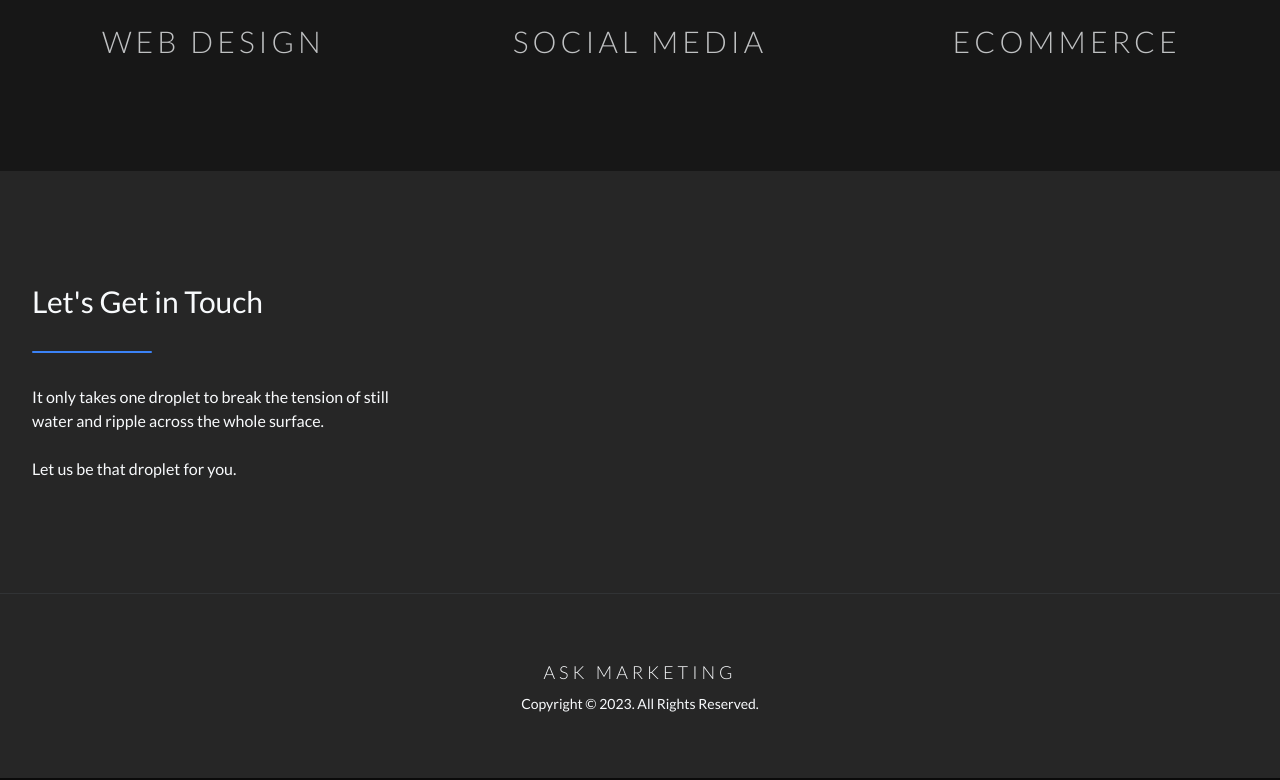
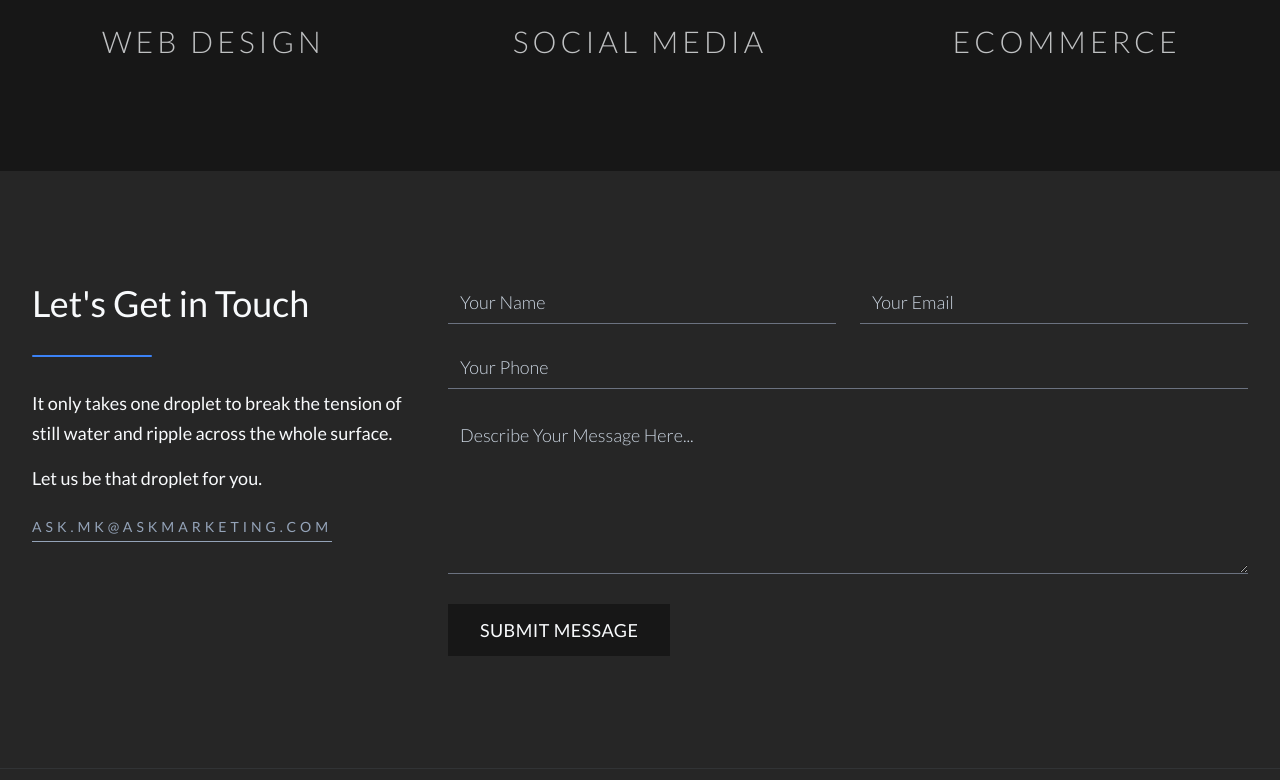
Before and after one commit to haneulchoistudio/ask-marketing, a Next.js app: page / in a window 1280 px wide. Shown: the part 2017-2797 px from the top of the page. Built offline with nearby package versions, Linux system fonts and the light colour scheme.

Commit message:
added: contact form

```diff
--- /dev/null
+++ b/components/customs/ContactForm.tsx
@@ -0,0 +1,46 @@
+import dynamic from 'next/dynamic';
+import { twMerge } from 'tailwind-merge';
+import type { NextJS } from 'types';
+
+const Form = dynamic(() => import('../templates').then((_) => _.Form));
+
+const ContactForm: NextJS.Components.Created<
+    NextJS.Components.WithChildren<'must'> & NextJS.Components.WithClassName
+> = ({ children, className = '' }) => {
+    return (
+        <Form
+            name="contact form"
+            className="grid grid-cols-1 lg:grid-cols-12 gap-8"
+            onSubmit={(e) => {
+                console.log(e);
+            }}
+        >
+            <article className="lg:col-span-4">
+                <h4 className="font-medium text-2xl md:text-3xl lg:text-4xl">
+                    Let&apos;s Get in Touch
+                </h4>
+                <article className="w-[120px] block h-[2.5px] bg-blue-500 rounded my-8" />
+                <p className="flex flex-col gap-y-4 lg:text-lg lg:leading-relaxed">
+                    <span>
+                        It only takes one droplet to break the tension of still
+                        water and ripple across the whole surface.
+                    </span>
+
+                    <span>Let us be that droplet for you.</span>
+                </p>
+
+                <a
+                    href="mailto:haneulchoi.business@gmail.com"
+                    className="mt-4 lg:mt-6 block text-slate-400 border-slate-400 tracking-[0.25rem] text-xs lg:text-sm pb-1 border-b w-max transition-all duration-[0.325s] ease-in-out lg:hover:text-blue-500 lg:hover:border-blue-500"
+                >
+                    ASK.MK@ASKMARKETING.COM
+                </a>
+            </article>
+            <article className={twMerge('lg:col-span-8', className)}>
+                {children}
+            </article>
+        </Form>
+    );
+};
+
+export default ContactForm;
--- a/components/customs/ServiceCard.tsx
+++ b/components/customs/ServiceCard.tsx
@@ -14,7 +14,7 @@ const FloatBox: NextJS.Components.Created<FloatBoxProps> = ({
     slug,
 }) => {
     return (
-        <article className="absolute bottom-0 lg:-top-full z-10 lg:-translate-y-full w-full h-max lg:h-full bg-neutral-800 lg:bg-neutral-900/95 lg:backdrop-blur-sm transform transition-all duration-[0.45s] ease-in-out lg:group-hover:-top-0 lg:group-hover:-translate-y-0 flex flex-col justify-between lg:justify-center p-6 lg:p-8">
+        <article className="absolute bottom-0 lg:-top-full z-10 lg:-translate-y-full w-full h-max lg:h-full bg-neutral-800 lg:bg-neutral    -900/95 lg:backdrop-blur-sm transform transition-all duration-[0.45s] ease-in-out lg:group-hover:-top-0 lg:group-hover:-translate-y-0 flex flex-col justify-between lg:justify-center p-6 lg:p-8">
             <p className="font-light text-base md:text-lg lg:text-xl 2xl:text-2xl 2xl:leading-[1.4] leading-[1.67] lg:leading-[1.67] mb-4 lg:mb-6">
                 {description}
             </p>
--- a/pages/index.tsx
+++ b/pages/index.tsx
@@ -4,7 +4,6 @@ import SocialMedia from 'public/social_media.png';
 import WebDesign from 'public/web_design.png';
 import Ecommerce from 'public/ecommerce.png';
 import dynamic from 'next/dynamic';
-import { Form } from '@/next-js/template-components';
 
 const List = dynamic(() =>
     import('@/next-js/template-components').then((_) => _.List)
@@ -19,6 +18,7 @@ const Header = dynamic(() => import('@/next-js/components/Header'));
 const Footer = dynamic(() => import('@/next-js/components/Footer'));
 const ServiceCard = dynamic(() => import('@/next-js/components/ServiceCard'));
 const StylishRoute = dynamic(() => import('@/next-js/components/StylishRoute'));
+const ContactForm = dynamic(() => import('@/next-js/components/ContactForm'));
 
 const Homepage: NextJS.Pages.Page = () => {
     return (
@@ -109,29 +109,45 @@ const Homepage: NextJS.Pages.Page = () => {
                 </div>
                 <div className="bg-neutral-800">
                     <section className="px-8 py-20 lg:py-28 max-w-cutoff mx-auto">
-                        <Form
-                            name="contact form"
-                            className="grid grid-cols-1 lg:grid-cols-12 gap-8"
-                            onSubmit={(e) => {
-                                console.log(e);
-                            }}
-                        >
-                            <article className="lg:col-span-4">
-                                <h4 className="font-medium text-xl md:text-2xl lg:text-3xl">
-                                    Let&apos;s Get in Touch
-                                </h4>
-                                <article className="w-[120px] block h-[2.5px] bg-blue-500 rounded my-8" />
-                                <p>
-                                    It only takes one droplet to break the
-                                    tension of still water and ripple across the
-                                    whole surface.
-                                    <br />
-                                    <br />
-                                    Let us be that droplet for you.
-                                </p>
-                            </article>
-                            <article className="lg;col-span-8"></article>
-                        </Form>
+                        <ContactForm className="flex flex-col gap-y-6">
+                            <div className="grid grid-cols-1 lg:grid-cols-2 gap-6">
+                                <div className="overflow-hidden">
+                                    <input
+                                        type="text"
+                                        placeholder="Your Name"
+                                        className="w-full bg-transparent border-b-1 border-t-0 border-x-0 focus:border-blue-500 focus:placeholder:text-blue-500 placeholder:font-light ring-transparent focus:ring-0 focus:ring-transparent transition-all duration-[0.55s] ease-in-out placeholder:text-slate-300 lg:placeholder:text-lg"
+                                    />
+                                </div>
+                                <div className="overflow-hidden">
+                                    <input
+                                        type="email"
+                                        placeholder="Your Email"
+                                        className="w-full bg-transparent border-b-1 border-t-0 border-x-0 focus:border-blue-500 focus:placeholder:text-blue-500 placeholder:font-light ring-transparent focus:ring-0 focus:ring-transparent transition-all duration-[0.55s] ease-in-out placeholder:text-slate-300 lg:placeholder:text-lg"
+                                    />
+                                </div>
+                            </div>
+                            <div className="overflow-hidden">
+                                <input
+                                    type="tel"
+                                    placeholder="Your Phone"
+                                    className="w-full bg-transparent border-b-1 border-t-0 border-x-0 focus:border-blue-500 focus:placeholder:text-blue-500 placeholder:font-light ring-transparent focus:ring-0 focus:ring-transparent transition-all duration-[0.55s] ease-in-out placeholder:text-slate-300 lg:placeholder:text-lg"
+                                />
+                            </div>
+                            <div className="overflow-hidden">
+                                <textarea
+                                    rows={6}
+                                    placeholder="Describe Your Message Here..."
+                                    className="w-full bg-transparent border-b-1 border-t-0 border-x-0 focus:border-blue-500 focus:placeholder:text-blue-500 placeholder:font-light ring-transparent focus:ring-0 focus:ring-transparent transition-all duration-[0.55s] ease-in-out placeholder:text-slate-300 lg:placeholder:text-lg"
+                                />
+                            </div>
+                            <div>
+                                <input
+                                    type="submit"
+                                    value={'Submit Message'}
+                                    className="px-8  py-3 bg-neutral-900 text-slate-50 font-medium text-lg tracking-wide ring ring-transparent transition-all duration-[0.35s] ease-in-out lg:hover:ring-blue-500 lg:hover:bg-transparent lg:hover:text-blue-500 cursor-pointer uppercase"
+                                />
+                            </div>
+                        </ContactForm>
                     </section>
                 </div>
                 <Footer />
```
Also changed, not shown: 1 other file (tests, documents, lock files or other folders).
